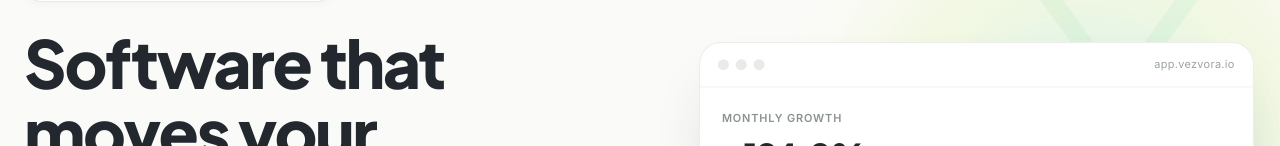
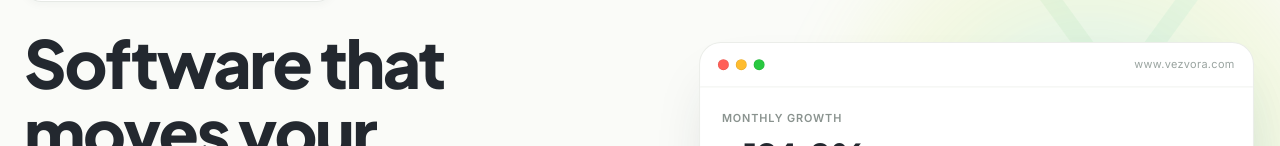
Before and after one commit to Aakashwije/vezvora, a Next.js app: page / in a window 1280 px wide. Shown: the part 176-322 px from the top of the page. Built offline with nearby package versions, Linux system fonts and the light colour scheme.

Commit message:
style: update dot colors and change mock URL to www.vezvora.com

```diff
--- a/src/app/page.module.css
+++ b/src/app/page.module.css
@@ -136,7 +136,16 @@
   width: 11px;
   height: 11px;
   border-radius: 50%;
-  background: #e8ebe6;
+  box-shadow: inset 0 0 0 0.5px rgba(0, 0, 0, 0.12);
+}
+.dot:nth-child(1) {
+  background: #ff5f57;
+}
+.dot:nth-child(2) {
+  background: #febc2e;
+}
+.dot:nth-child(3) {
+  background: #28c840;
 }
 .mockUrl {
   font-family: var(--font-ui);
--- a/src/app/page.tsx
+++ b/src/app/page.tsx
@@ -116,7 +116,7 @@ export default function HomePage() {
                     <span className={styles.dot} />
                     <span className={styles.dot} />
                   </div>
-                  <span className={styles.mockUrl}>app.vezvora.io</span>
+                  <span className={styles.mockUrl}>www.vezvora.com</span>
                 </div>
                 <div className={styles.mockBody}>
                   <div className={styles.mockHead}>
```
